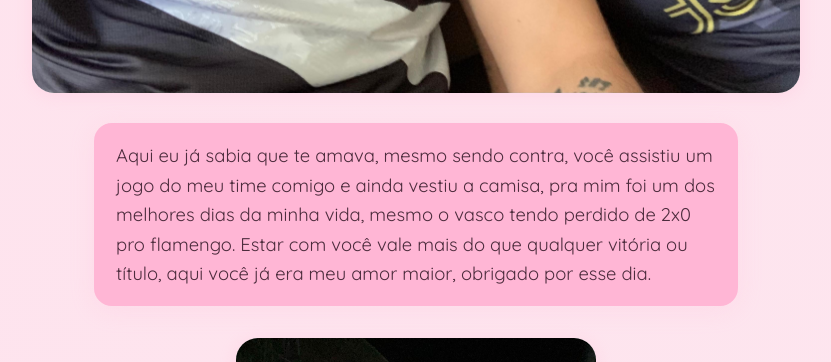
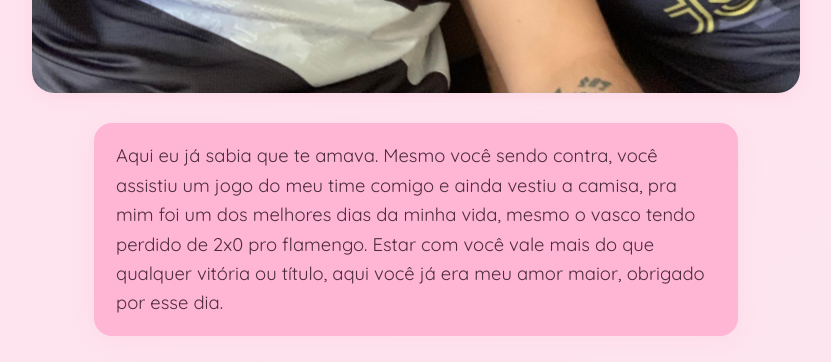
Before and after one commit to buenolas/tete, a plain HTML site: page index.html in a window 1280 px wide. Shown: the part 2120-2482 px from the top of the page, without its empty margins (224-1055 px from the left). Drawn offline with Linux system fonts and the light colour scheme.

Commit message:
Update index.html

```diff
--- a/index.html
+++ b/index.html
@@ -22,7 +22,7 @@
     </h3>
 
     <img src="./img/WhatsApp Image 2025-07-03 at 09.11.00.jpeg" alt="jogo-vasco">
-    <h3>Aqui eu já sabia que te amava, mesmo sendo contra, você assistiu um jogo do meu time comigo e ainda vestiu a camisa,
+    <h3>Aqui eu já sabia que te amava. Mesmo você sendo contra, você assistiu um jogo do meu time comigo e ainda vestiu a camisa,
         pra mim foi um dos melhores dias da minha vida, mesmo o vasco tendo perdido de 2x0 pro flamengo. Estar com você vale mais
         do que qualquer vitória ou título, aqui você já era meu amor maior, obrigado por esse dia.
     </h3>
```
